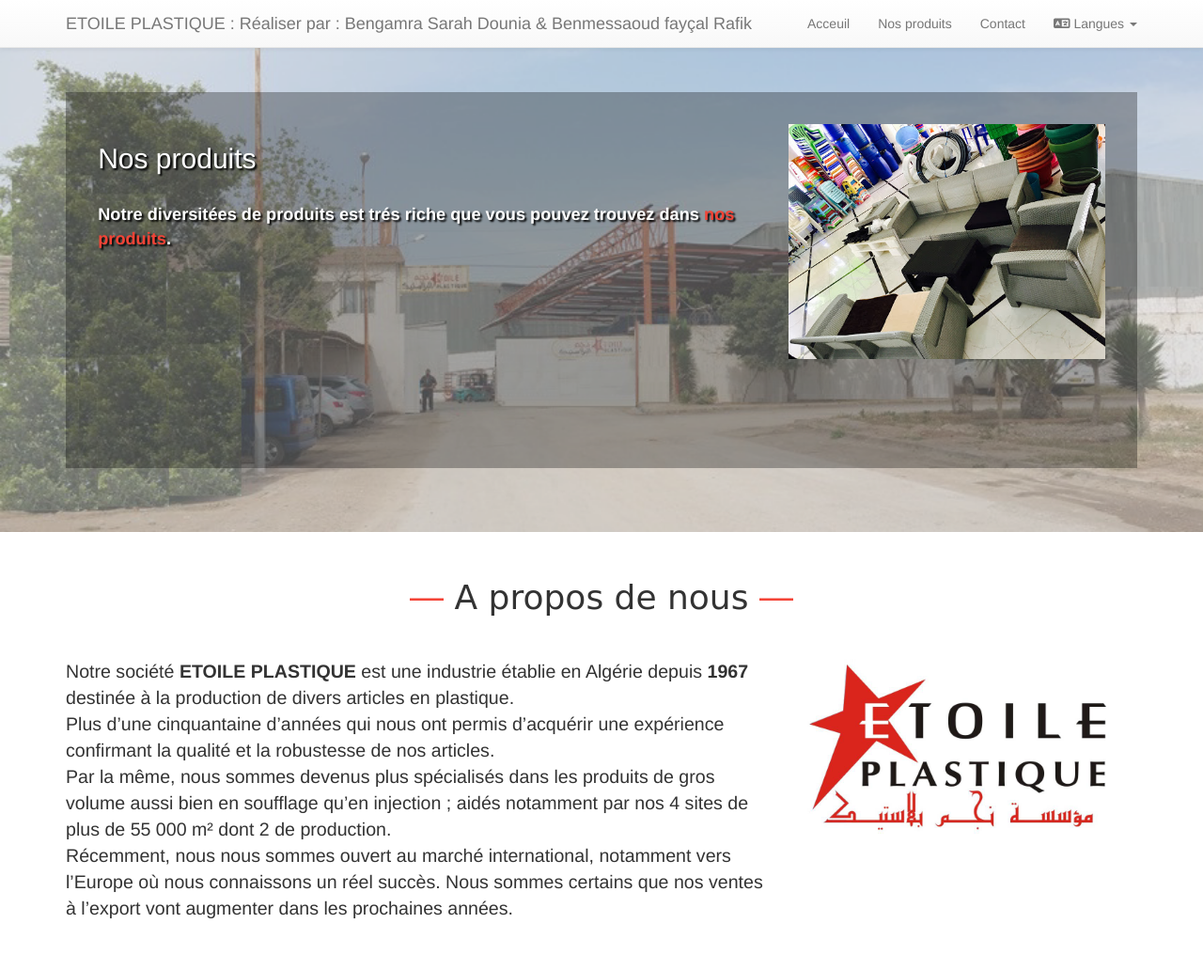
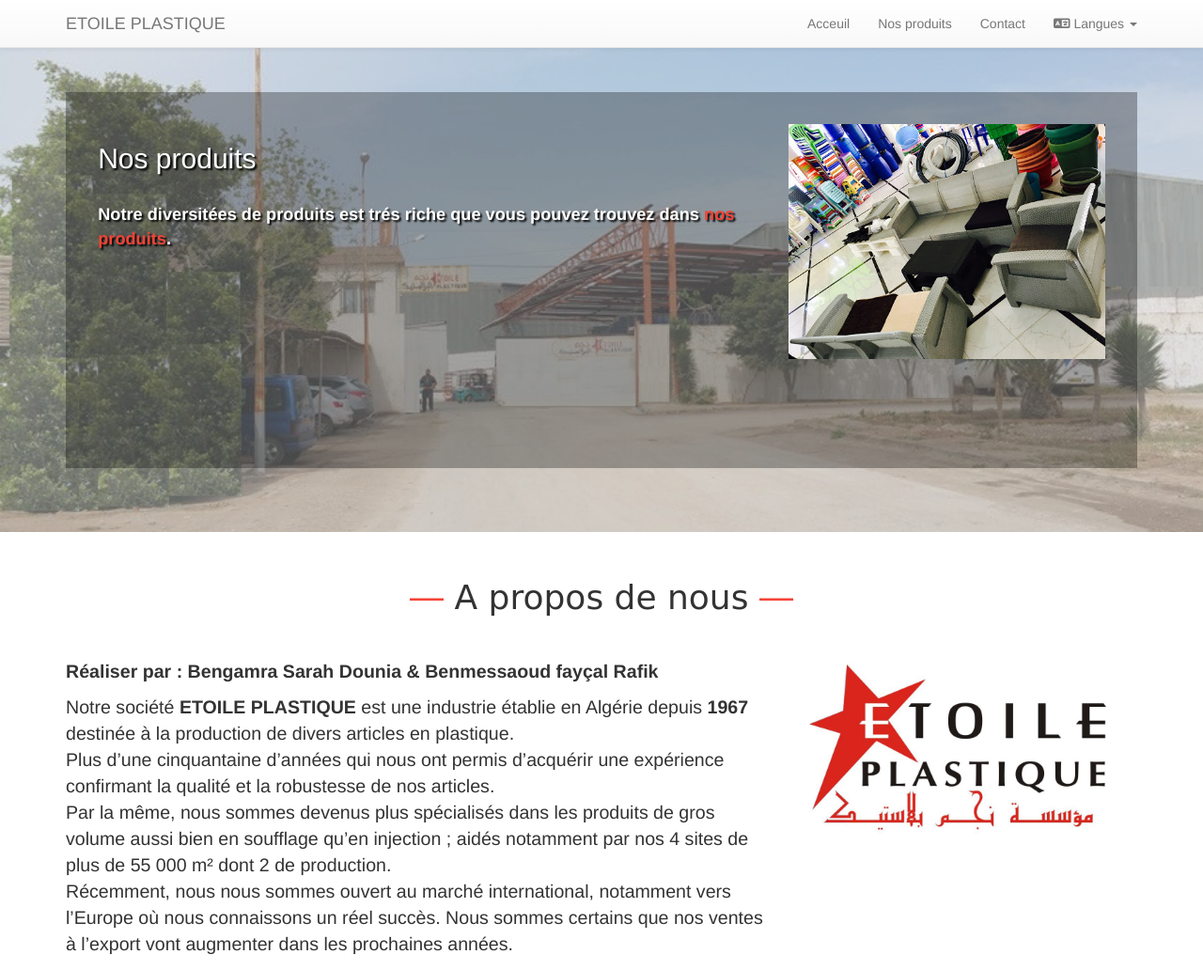
Before and after one commit to Nadjib300/stars-plastique.com, a plain HTML site: page index.html in a window 1280 px wide. Shown: the top 1032 px of the page at 94% size. Drawn offline with nearby package versions, Linux system fonts and the light colour scheme; a web font is replaced by a local one.

Commit message:
Update index.html

```diff
--- a/index.html
+++ b/index.html
@@ -44,7 +44,7 @@
             <span class="icon-bar"></span>
           </button>
           <a class="navbar-brand" href="index.html">
-            ETOILE PLASTIQUE : Réaliser par : Bengamra Sarah Dounia & Benmessaoud fayçal Rafik
+            ETOILE PLASTIQUE
           </a>
         </div>
         <div id="navbar" class="navbar-collapse collapse">
@@ -158,6 +158,7 @@
           <h1 class="text-center index-section-title"><span>&#8213;</span> A propos de nous <span>&#8213;</span></h1>
           <div class="row">
             <div class="col-sm-8">
+			 <p><strong> Réaliser par : Bengamra Sarah Dounia & Benmessaoud fayçal Rafik</strong>      </p>
               <p>
                 Notre société <strong>ETOILE PLASTIQUE</strong> est une industrie établie en Algérie depuis <strong>1967</strong> destinée à la production de divers articles en plastique.<br>
                 Plus d’une cinquantaine d’années qui nous ont permis d’acquérir une expérience confirmant la qualité et la robustesse de nos articles. <br>
```
